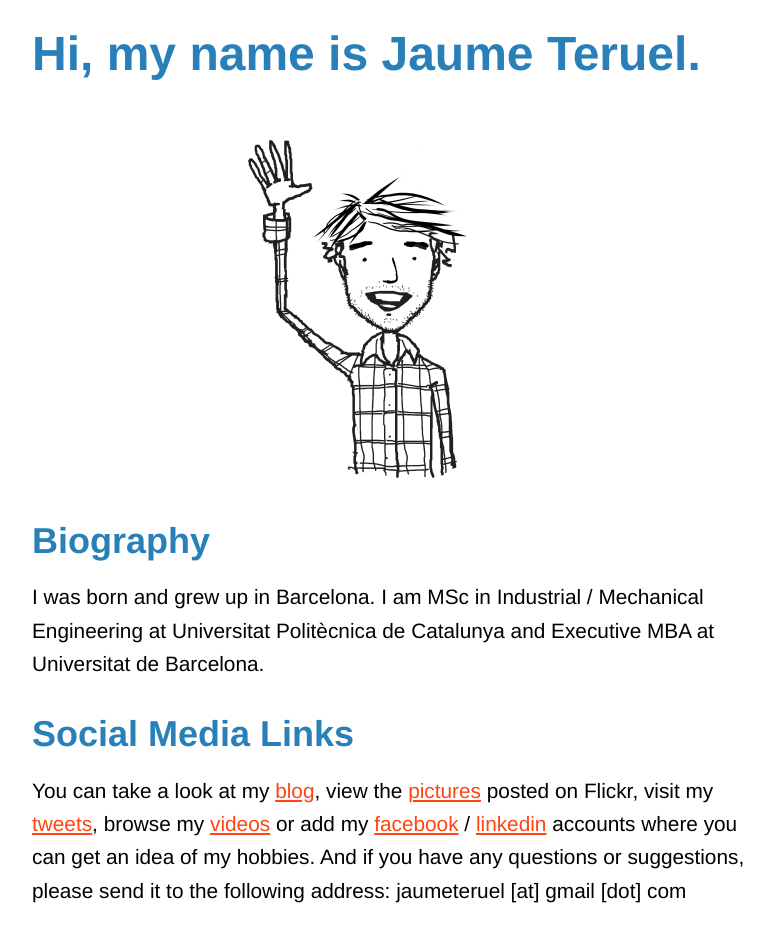
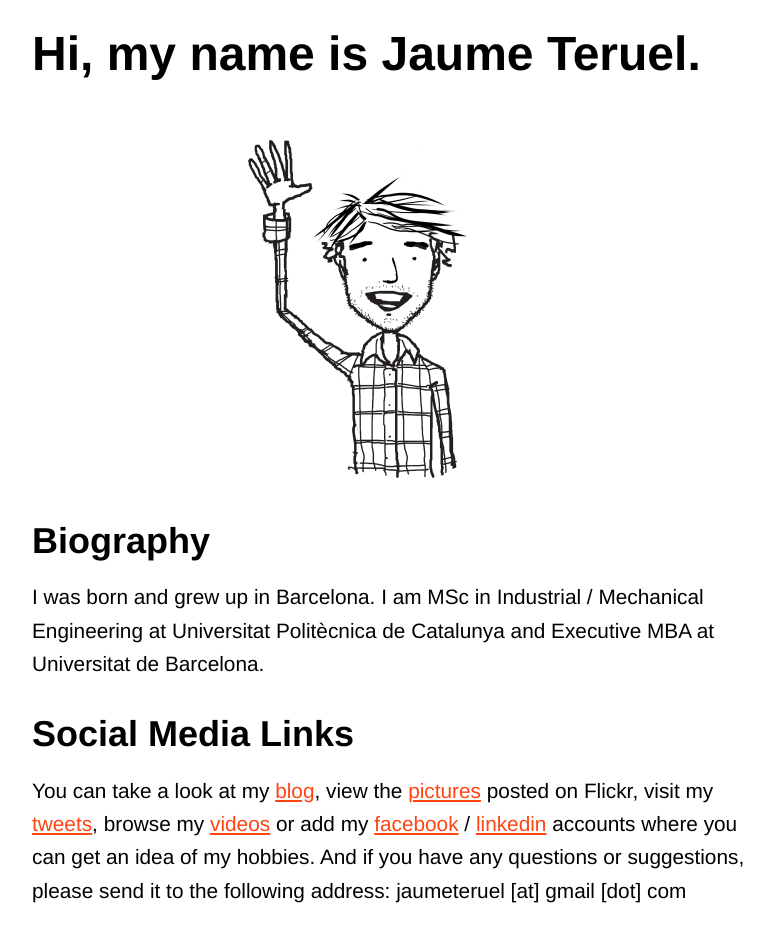
Before and after one commit to joanteruel/jaumeteruel, a Jekyll site: the page built from index.md, in a window 1280 px wide. Shown: the top 934 px of the page, without its empty margins (248-1022 px from the left). Built offline with Jekyll 4.4.1, drawn with Linux system fonts in a browser that asks for light colours; Markdown is read by kramdown in place of the engine named in the settings.

Commit message:
color black titles

```diff
--- a/css/style.css
+++ b/css/style.css
@@ -28,7 +28,6 @@ article {
 
 h1, h2 {
    	font-weight: bold;
-	color: #2980b9;
 	}
 
 
```
